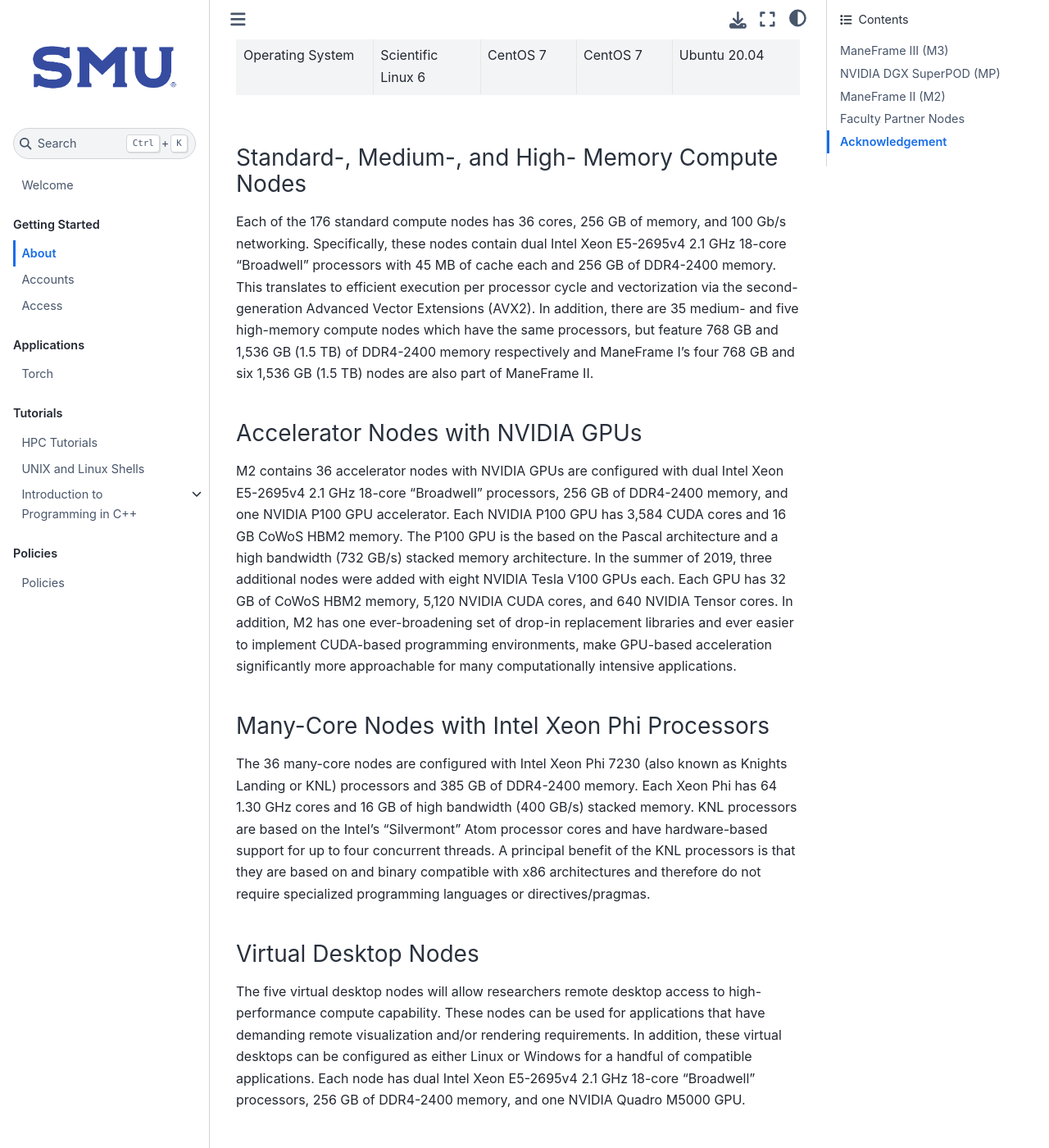
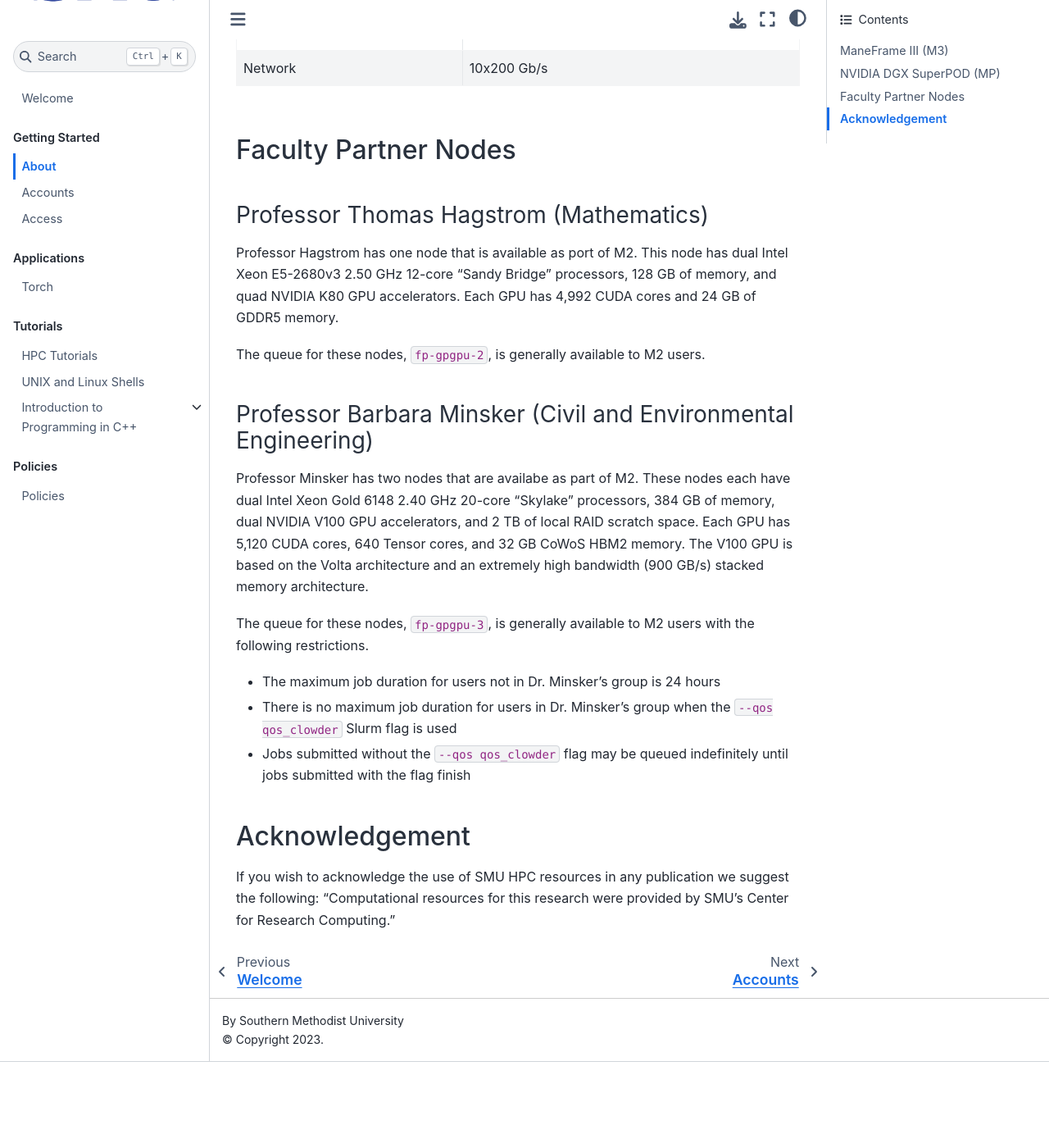
Before and after one commit to SouthernMethodistUniversity/hpc_docs, a Jupyter Book: the page built from docs/about.md, in a window 1280 px wide and 1400 px high, scrolled down 2855 px. Shown: the whole window at 82% size. Built offline with Jupyter Book 1.0.4 settings and Sphinx 7.4.7 and the Sphinx Book theme 1.1.4, drawn with Linux system fonts in a browser that asks for light colours; after the commit the page ends 4150 px from its top, so only the background shows below that; some of the changed text lies outside the part shown.

Commit message:
Reworkd About.
- Removed most of the M2 details.
- Added M3 to history table.
- Updated initial text for M3 and MP.

```diff
--- a/docs/about.md
+++ b/docs/about.md
@@ -1,4 +1,32 @@
 # About
+
+SMU's high-performance computing (HPC) clusters, M3 and the NVIDIA DGX
+SuperPOD, feature state-of-the-art CPUs, accelerators, and networking
+technologies, high memory capacity per node, and advanced interactive
+experiences via the Open OnDemand Portal.
+
+The clusters provides a familiar interactive experience for researchers,
+which includes the Ubuntu Linux operating system, the SLURM resource
+scheduler, and the Lmod environment module system. Additionally,
+familiar development tool chains are available including the GCC, Intel,
+and NVIDIA compiler suites. Optimized high-level programming environments
+such as MATLAB, Python, and R are also installed in addition to the
+domain specific software packages that SMU researchers depend on for
+their work.
+
+| HPC System           | M1                 | M2         | M2         | SuperPOD     | M3           |
+|----------------------|--------------------|------------|------------|--------------| -------------|
+| Year                 | 2014               | 2017       | 2019       | 2022         | 2023         |
+| Compute Ability      | 104 TFLOPS         | 630 TFLOPS | 870 TFLOPS | 1,644 TFLOPS | 1,003 TFLOPS |
+| Number of Nodes      | 1,104              | 349        | 354        | 20           | 178          |
+| CPU Cores            | 8,832              | 11,088     | 11,276     | 2,560        | 22,784       |
+| Total GPU Cores      | 0                  | 132,608    | 275,968    | 1,392,640    | 0            |
+| Total Memory         | 29.2 TB            | 116.5 TB   | 120 TB     | 52.5 TB      | 101 TB       |
+| Network Bandwidth    | 20 Gb/s            | 100 Gb/s   | 100 Gb/s   | 200 Gb/s     | 200 Gb/s     |
+| Work Storage         | None               | None       | 768 TB     | 768 TB       | 3.5 PB       |
+| Scratch Space        | 1.4 PB             | 1.4 PB     | 2.8 PB     | 750 TB       | 3.5 PB       |
+| Archive Capabilities | No                 | Yes        | Yes        | No           | No           |
+| Operating System     | Scientific Linux 6 | CentOS 7   | CentOS 7   | Ubuntu 20.04 | Ubuntu 22.04 |
 
 ## ManeFrame III (M3)
 
@@ -49,117 +78,7 @@
 | Local Scratch/Node | 27 TB                       |
 | Network            | 10x200 Gb/s                 |
 
-## ManeFrame II (M2)
-
-SMU's high performance computing (HPC) cluster, ManeFrame II (M2),
-features state-of-the-art CPUs, accelerators, and networking
-technologies, high memory capacity per node, and advanced interactive
-GPU-accelerated remote desktop experiences.
-
-The cluster provides a familiar interactive experience for researchers,
-which includes the CentOS 7 operating system, the SLURM resource
-scheduler, and the Lmod environment module system. Additionally,
-familiar development tool chains are available including the GCC, Intel,
-and PGI compiler suites. Optimized high-level programming environments
-such as MATLAB, Python, and R are also installed in addition to the
-domain specific software packages that SMU researchers depend on for
-their work.
-
-| HPC System             | ManeFrame I        | ManeFrame II | ManeFrame II | NVIDIA DGX SuperPOD |
-|------------------------|--------------------|--------------|--------------|---------------------|
-| Year                   | 2014               | 2017         | 2019         | 2022                |
-| Computational Ability  | 104 TFLOPS         | 630 TFLOPS   | 870 TFLOPS   | 1,644 TFLOPS        |
-| Number of Nodes        | 1,104              | 349          | 354          | 20                  |
-| CPU Cores              | 8,832              | 11,088       | 11,276       | 2,560               |
-| Total GPU Cores        | 0                  | 132,608      | 275,968      | 1,392,640           |
-| Total Memory           | 29.2 TB            | 116.5 TB     | 120 TB       | 52.5 TB             |
-| Interconnect Bandwidth | 20 Gb/s            | 100 Gb/s     | 100 Gb/s     | 200 Gb/s            |
-| Work Storage           | None               | None         | 768 TB       | 768 TB              |
-| Scratch Space          | 1.4 PB             | 1.4 PB       | 2.8 PB       | 750 TB              |
-| Archive Capabilities   | No                 | Yes          | Yes          | No                  |
-| Operating System       | Scientific Linux 6 | CentOS 7     | CentOS 7     | Ubuntu 20.04        |
-
-### Standard-, Medium-, and High- Memory Compute Nodes
-
-Each of the 176 standard compute nodes has 36 cores, 256 GB of memory,
-and 100 Gb/s networking. Specifically, these nodes contain dual Intel
-Xeon E5-2695v4 2.1 GHz 18-core "Broadwell" processors with 45 MB of
-cache each and 256 GB of DDR4-2400 memory. This translates to efficient
-execution per processor cycle and vectorization via the
-second-generation Advanced Vector Extensions (AVX2). In addition, there
-are 35 medium- and five high-memory compute nodes which have the same
-processors, but feature 768 GB and 1,536 GB (1.5 TB) of DDR4-2400 memory
-respectively and ManeFrame I's four 768 GB and six 1,536 GB (1.5 TB)
-nodes are also part of ManeFrame II.
-
-### Accelerator Nodes with NVIDIA GPUs
-
-M2 contains 36 accelerator nodes with NVIDIA GPUs are configured with
-dual Intel Xeon E5-2695v4 2.1 GHz 18-core "Broadwell" processors, 256 GB
-of DDR4-2400 memory, and one NVIDIA P100 GPU accelerator. Each NVIDIA
-P100 GPU has 3,584 CUDA cores and 16 GB CoWoS HBM2 memory. The P100 GPU
-is the based on the Pascal architecture and a high bandwidth (732 GB/s)
-stacked memory architecture. In the summer of 2019, three additional
-nodes were added with eight NVIDIA Tesla V100 GPUs each. Each GPU has 32
-GB of CoWoS HBM2 memory, 5,120 NVIDIA CUDA cores, and 640 NVIDIA Tensor
-cores. In addition, M2 has one ever-broadening set of drop-in
-replacement libraries and ever easier to implement CUDA-based
-programming environments, make GPU-based acceleration significantly more
-approachable for many computationally intensive applications.
-
-### Many-Core Nodes with Intel Xeon Phi Processors
-
-The 36 many-core nodes are configured with Intel Xeon Phi 7230 (also
-known as Knights Landing or KNL) processors and 385 GB of DDR4-2400
-memory. Each Xeon Phi has 64 1.30 GHz cores and 16 GB of high bandwidth
-(400 GB/s) stacked memory. KNL processors are based on the Intel's
-"Silvermont" Atom processor cores and have hardware-based support for up
-to four concurrent threads. A principal benefit of the KNL processors is
-that they are based on and binary compatible with x86 architectures and
-therefore do not require specialized programming languages or
-directives/pragmas.
-
-### Virtual Desktop Nodes
-
-The five virtual desktop nodes will allow researchers remote desktop
-access to high-performance compute capability. These nodes can be used
-for applications that have demanding remote visualization and/or
-rendering requirements. In addition, these virtual desktops can be
-configured as either Linux or Windows for a handful of compatible
-applications. Each node has dual Intel Xeon E5-2695v4 2.1 GHz 18-core
-"Broadwell" processors, 256 GB of DDR4-2400 memory, and one NVIDIA
-Quadro M5000 GPU.
-
-### High-Performance Network
-
-The cluster provides high-speed and low-latency EDR InfiniBand
-networking. Every node is equipped with a Mellanox ConnectX-5 InfiniBand
-adaptor and all nodes are connected via Mellanox Switch-IB 2 switches.
-The InfiniBand network provides 100 Gb/s and less than 600 nanosecond
-latency. Additionally, the combination of ConnectX-5 and Switch-IB 2
-provides network acceleration for applications by off-loading some MPI
-calls, thereby reducing the load on the processors, freeing them to work
-on other computations.
-
-### High-Performance and Archival Storage
-
-The cluster has four storage systems. The first storage system is an NFS
-based storage providing space for home directories, applications,
-libraries, and compilers, etc. This storage system provides 11.4 TB of
-sold state drive based usable space and 38.4 TB of usable 7200 RPM SAS
-storage space. This storage space will have an automatic retention of 30
-days' worth of changes. The second storage system provides the
-high-performance Lustre file system for calculation scratch space. This
-storage system provides 2.8 PB of usable space with a write performance
-of 56.4 GB/s and read performance of 70.8 GB/s, when used in parallel.
-The third storage system is 110 TB of usable disk based archive space
-that includes off-site backup for disaster recovery. The fourth storage
-system, \"work\", provides 8 TB of storage per user.
-
 ## Faculty Partner Nodes
-
-See `Programs and Policies <programs_and_policies>`{.interpreted-text
-role="ref"} for more information.
 
 ### Professor Thomas Hagstrom (Mathematics)
 
@@ -193,6 +112,6 @@
 
 ## Acknowledgement
 
-If you wish to acknowledge the use of M2 in any publication we suggest
-the following: \"Computational resources for this research were provided
-by SMU\'s Center for Research Computing.\"
+If you wish to acknowledge the use of SMU HPC resources in any publication we
+suggest the following: \"Computational resources for this research were
+provided by SMU\'s Center for Research Computing.\"
```
Also changed, not shown: other parts of docs/about.md (+1 -0 lines).
